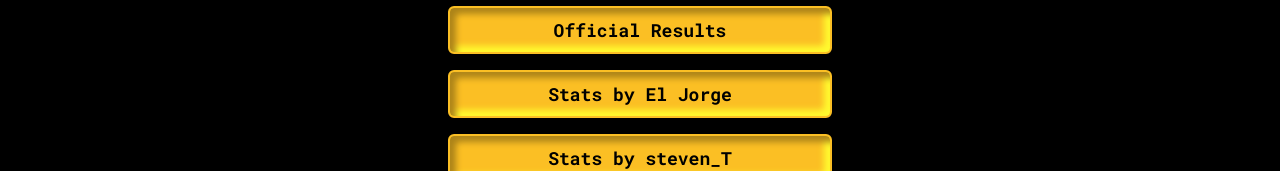
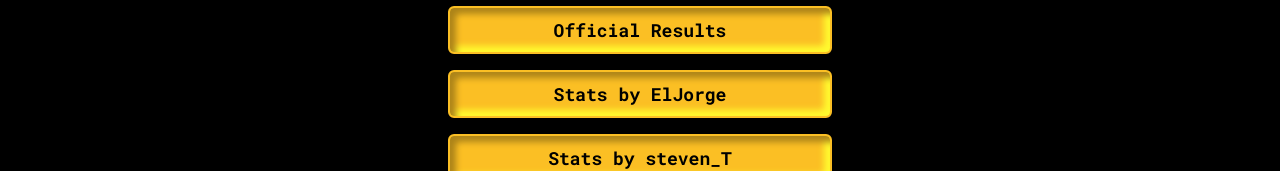
Before and after one commit to seantokuzo/wmgt, a React (Vite) app in the folder client/: page /tournament-info in a window 1280 px wide. Shown: the part 294-465 px from the top of the page. Built offline with nearby package versions, Linux system fonts and the light colour scheme; a web font is replaced by a local one.

Commit message:
eljorge name

```diff
--- a/client/src/pages/TournamentInfo.tsx
+++ b/client/src/pages/TournamentInfo.tsx
@@ -30,7 +30,7 @@ const TournamentInfo = () => {
         )}
         {linkEl(
           'https://dqvo64m7q9ujvqa-wmgt.adb.us-ashburn-1.oraclecloudapps.com/ords/r/wmgt/wmgt/home',
-          'Stats by El Jorge'
+          'Stats by ElJorge'
         )}
         {linkEl(
           'https://docs.google.com/spreadsheets/d/178w1i4wpq5D4H6QFgib_4RGaGqOuYN6xJYwjikYdUf0/edit#gid=1780620131',
```
